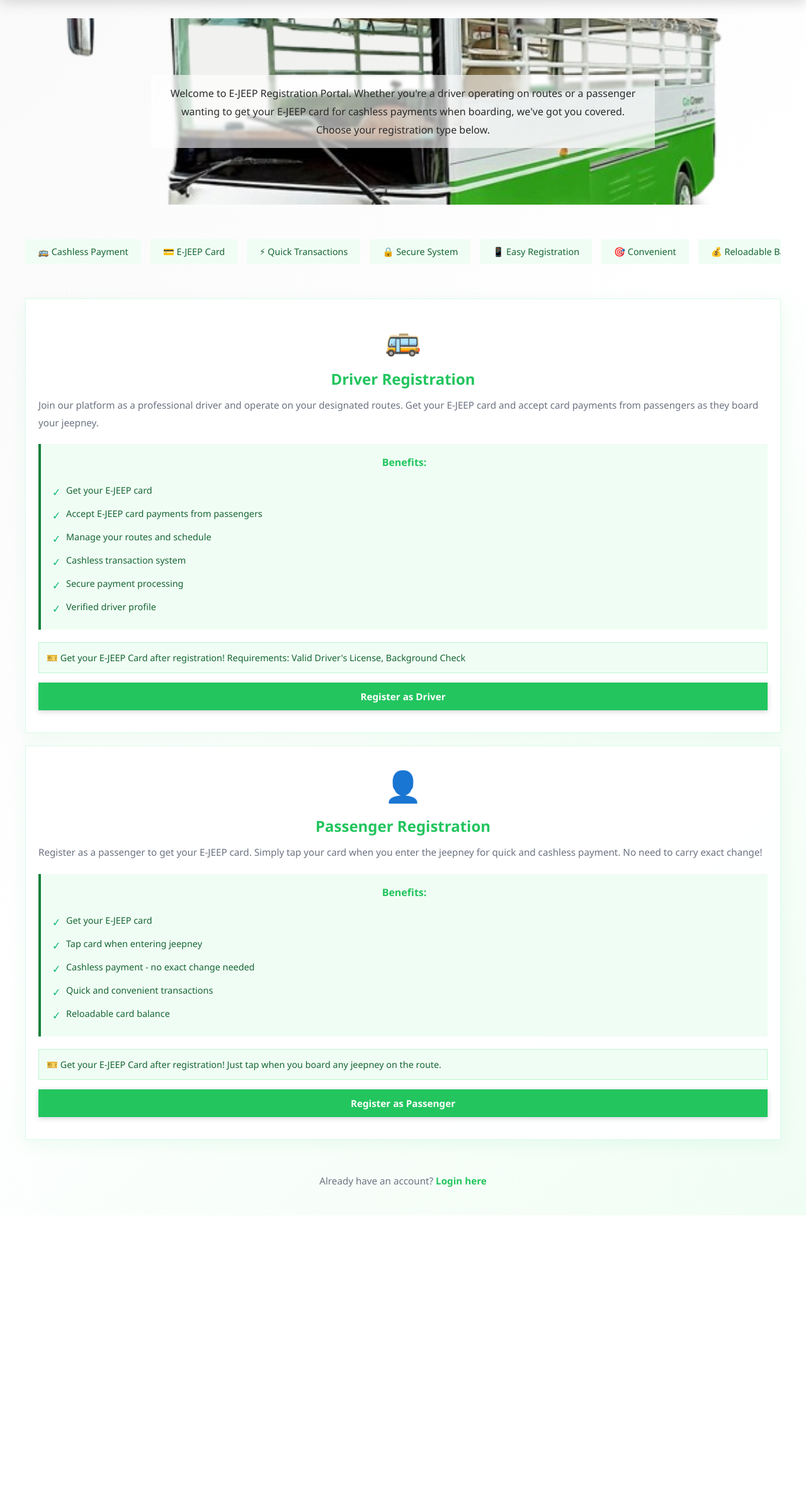
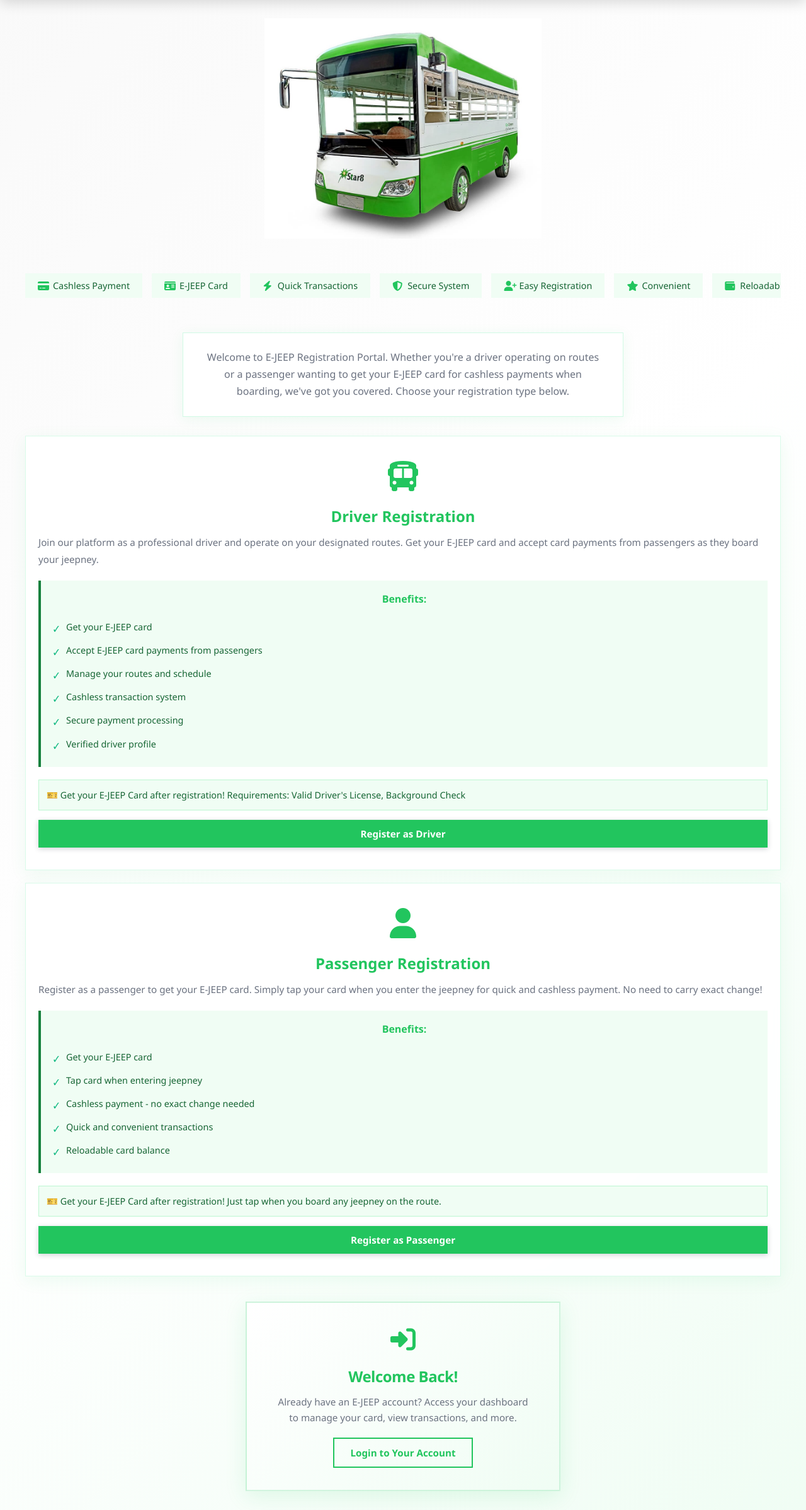
Before and after one commit to ejeeps/api, a PHP site: page / in a window 1280 px wide. Shown: the part 71-2469 px from the top of the page at 63% size. Before the commit the page ends 2001 px from the top, so only its background shows below. Run offline with PHP 8.4, Linux system fonts and the light colour scheme.

Commit message:
welcome page changes

```diff
--- a/assets/style/index.css
+++ b/assets/style/index.css
@@ -378,30 +378,41 @@ body {
 }
 
 .page-header {
-    text-align: center;
-
+    margin-bottom: 30px;
     animation: fadeIn 0.8s ease-out;
-    background-image: url('../images/login-bg.png');
-    background-size: cover;
+    background: url('../images/login-bg.jpg');
+    background-size: contain;
     background-position: center;
     background-repeat: no-repeat;
+    min-height: 500px;
+    height: auto;
+
+
     position: relative;
     overflow: hidden;
 }
 
 
 
+/* Description Section */
+.description-section {
+    text-align: center;
+    margin: 40px 0;
+    padding: 0 20px;
+}
+
 .page-description {
-    font-size: 1.15rem;
-    color: #2a2a2a;
-    line-height: 1.8;
-    max-width: 800px;
+    font-size: 1.1rem;
+    color: var(--text-light);
+    line-height: 1.7;
+    max-width: 700px;
     margin: 0 auto;
-
-    opacity: 1;
     font-weight: 500;
-
-    background: rgba(255, 255, 255, 0.605);
+    background: var(--bg-white);
+    padding: 30px 40px;
+    box-shadow: 0 4px 20px rgba(34, 197, 94, 0.08);
+    border: 1px solid var(--border-color);
+    animation: fadeIn 0.8s ease-out;
     padding: 20px 30px;
     backdrop-filter: blur(2px);
     -webkit-backdrop-filter: blur(5px);
@@ -438,15 +449,28 @@ body {
 
 .tag-item {
     flex-shrink: 0;
-    padding: 12px 24px;
+    padding: 12px 20px;
     background-color: var(--bg-light);
-
     color: var(--text-dark);
     font-size: 0.95rem;
     font-weight: 500;
     white-space: nowrap;
     transition: all 0.3s ease;
     cursor: default;
+    display: flex;
+    align-items: center;
+    gap: 8px;
+}
+
+.tag-icon {
+    color: var(--primary-color);
+    font-size: 1rem;
+    width: 16px;
+    text-align: center;
+}
+
+.tag-text {
+    font-weight: 500;
 }
 
 .tag-item:hover {
@@ -479,21 +507,6 @@ body {
 
 }
 
-.registration-card::before {
-    content: '';
-    position: absolute;
-    top: 0;
-    left: -100%;
-    width: 100%;
-    height: 100%;
-    background: linear-gradient(90deg, transparent, rgba(255, 255, 255, 0.4), transparent);
-    transition: left 0.5s;
-    z-index: 0;
-}
-
-.registration-card:hover::before {
-    left: 100%;
-}
 
 .registration-card > * {
     position: relative;
@@ -529,13 +541,13 @@ body {
     font-size: 3.5rem;
     margin-bottom: 20px;
     display: block;
-    animation: float 3s ease-in-out infinite;
-    transition: transform 0.3s ease;
+    transition: transform 0.2s ease;
+    color: var(--primary-color);
 }
 
 .registration-card:hover .registration-icon {
-    animation: pulse 1s ease-in-out infinite;
-    transform: scale(1.1);
+    transform: scale(1.05);
+    color: var(--hover-color);
 }
 
 .registration-title {
@@ -630,25 +642,7 @@ body {
     overflow: hidden;
 }
 
-.card-highlight::before {
-    content: '';
-    position: absolute;
-    top: 0;
-    left: -100%;
-    width: 100%;
-    height: 100%;
-    background: linear-gradient(90deg, transparent, rgba(34, 197, 94, 0.2), transparent);
-    transition: left 0.6s;
-}
 
-.registration-card:hover .card-highlight::before {
-    left: 100%;
-}
-
-.registration-card:hover .card-highlight {
-    transform: scale(1.02);
-    box-shadow: 0 2px 8px rgba(34, 197, 94, 0.2);
-}
 
 /* Buttons */
 .btn {
@@ -713,42 +707,84 @@ a:focus-visible {
     margin-top: 15px;
 }
 
-/* Login Link */
-.login-link {
-    margin-top: 50px;
-    padding: 20px;
-    text-align: center;
-    color: var(--text-light);
-    font-size: 1rem;
+/* Login Section */
+.login-section {
+    margin-top: 60px;
+    padding: 0 20px;
 }
 
-.login-link-text {
+.login-card {
+    background: linear-gradient(135deg, var(--bg-white) 0%, var(--bg-light) 100%);
+    backdrop-filter: blur(10px);
+    -webkit-backdrop-filter: blur(10px);
+    padding: 40px 30px;
+    text-align: center;
+    box-shadow: 0 8px 32px rgba(34, 197, 94, 0.12);
+    border: 2px solid rgba(34, 197, 94, 0.2);
+    max-width: 500px;
+    margin: 0 auto;
+    position: relative;
+    overflow: hidden;
+    transition: all 0.4s ease;
+}
+
+
+.login-card:hover {
+    box-shadow: 0 12px 30px rgba(34, 197, 94, 0.15);
+    border-color: var(--primary-color);
+}
+
+.login-card > * {
+    position: relative;
+    z-index: 1;
+}
+
+.login-icon {
+    font-size: 3rem;
+    margin-bottom: 20px;
+    display: block;
     color: var(--primary-color);
-    text-decoration: none;
+}
+
+.login-title {
+    font-size: 1.8rem;
+    font-weight: 700;
+    color: var(--primary-color);
+    margin-bottom: 15px;
+    letter-spacing: -0.5px;
+}
+
+.login-description {
+    font-size: 1rem;
+    color: var(--text-light);
+    line-height: 1.6;
+    margin-bottom: 25px;
+    max-width: 400px;
+    margin-left: auto;
+    margin-right: auto;
+}
+
+.btn-secondary {
+    background: transparent;
+    color: var(--primary-color);
+    border: 2px solid var(--primary-color);
+    padding: 14px 30px;
+    font-size: 1rem;
     font-weight: 600;
     transition: all 0.3s ease;
     position: relative;
-    display: inline-block;
+    overflow: hidden;
 }
 
-.login-link-text::after {
-    content: '';
-    position: absolute;
-    bottom: -2px;
-    left: 0;
-    width: 0;
-    height: 2px;
-    background-color: var(--hover-color);
-    transition: width 0.3s ease;
+
+.btn-secondary:hover {
+    background: var(--primary-color);
+    color: var(--bg-white);
+    border-color: var(--primary-color);
 }
 
-.login-link-text:hover::after {
-    width: 100%;
-}
-
-.login-link-text:hover {
-    color: var(--hover-color);
-    transform: translateX(5px);
+.btn-login {
+    min-width: 200px;
 }
 
 /* Responsive Design - Tablet */
@@ -909,9 +945,9 @@ a:focus-visible {
 
     }
 
-    .page-title {
-        font-size: 2.2rem;
-        margin-bottom: 15px;
+    .page-header {
+        min-height: 400px;
+
     }
 
     .page-description {
@@ -923,6 +959,16 @@ a:focus-visible {
     .taglist-scroller-container {
         margin: 30px 0;
         padding: 15px 0;
+    }
+
+    .description-section {
+        margin: 30px 0;
+        padding: 0 15px;
+    }
+
+    .page-description {
+        font-size: 1rem;
+        padding: 25px 30px;
     }
 
     .tag-item {
@@ -962,15 +1002,16 @@ a:focus-visible {
     }
 
     .registration-card:hover {
-        transform: translateY(-4px) scale(1.01);
+        transform: translateY(-2px);
     }
 
     .page-title {
         animation: fadeIn 0.6s ease-out 0.2s both;
     }
 
-    .page-title::after {
-        animation: fadeIn 0.4s ease-out 0.4s both;
+    .page-header {
+        min-height: 350px;
+
     }
 
     .page-description {
@@ -1026,9 +1067,33 @@ a:focus-visible {
         transform: translateX(3px);
     }
 
-    .login-link {
+    .login-section {
         margin-top: 40px;
-        padding: 15px;
+        padding: 0 15px;
+    }
+
+    .login-card {
+        padding: 30px 25px;
+    }
+
+    .login-icon {
+        font-size: 2.5rem;
+        margin-bottom: 15px;
+    }
+
+    .login-title {
+        font-size: 1.5rem;
+        margin-bottom: 12px;
+    }
+
+    .login-description {
+        font-size: 0.95rem;
+        margin-bottom: 20px;
+    }
+
+    .btn-login {
+        min-width: 180px;
+        padding: 12px 25px;
         font-size: 0.95rem;
     }
 
--- a/index.php
+++ b/index.php
@@ -84,6 +84,7 @@ if ($register === 'passenger') {
     <meta charset="UTF-8">
     <meta name="viewport" content="width=device-width, initial-scale=1.0, maximum-scale=5.0">
     <title>E-JEEP - Registration Portal</title>
+    <link rel="stylesheet" href="https://cdnjs.cloudflare.com/ajax/libs/font-awesome/6.4.0/css/all.min.css">
     <link rel="stylesheet" href="assets/style/index.css">
 
 
@@ -112,8 +113,59 @@ if ($register === 'passenger') {
     <!-- Main Content -->
     <div class="main-content">
         <div class="container">
+            <!-- Hero Jeepney Image -->
             <div class="page-header">
+                <!-- Pure jeepney background image display -->
+            </div>
 
+            <!-- Tag List Scroller -->
+            <div class="taglist-scroller-container">
+                <div class="taglist-scroller">
+                    <div class="tag-item">
+                        <i class="fas fa-credit-card tag-icon"></i>
+                        <span class="tag-text">Cashless Payment</span>
+                    </div>
+                    <div class="tag-item">
+                        <i class="fas fa-id-card tag-icon"></i>
+                        <span class="tag-text">E-JEEP Card</span>
+                    </div>
+                    <div class="tag-item">
+                        <i class="fas fa-bolt tag-icon"></i>
+                        <span class="tag-text">Quick Transactions</span>
+                    </div>
+                    <div class="tag-item">
+                        <i class="fas fa-shield-alt tag-icon"></i>
+                        <span class="tag-text">Secure System</span>
+                    </div>
+                    <div class="tag-item">
+                        <i class="fas fa-user-plus tag-icon"></i>
+                        <span class="tag-text">Easy Registration</span>
+                    </div>
+                    <div class="tag-item">
+                        <i class="fas fa-star tag-icon"></i>
+                        <span class="tag-text">Convenient</span>
+                    </div>
+                    <div class="tag-item">
+                        <i class="fas fa-wallet tag-icon"></i>
+                        <span class="tag-text">Reloadable Balance</span>
+                    </div>
+                    <div class="tag-item">
+                        <i class="fas fa-check-circle tag-icon"></i>
+                        <span class="tag-text">Verified Accounts</span>
+                    </div>
+                    <div class="tag-item">
+                        <i class="fas fa-route tag-icon"></i>
+                        <span class="tag-text">Route Management</span>
+                    </div>
+                    <div class="tag-item">
+                        <i class="fas fa-chart-bar tag-icon"></i>
+                        <span class="tag-text">Track Transactions</span>
+                    </div>
+                </div>
+            </div>
+
+            <!-- Description Section -->
+            <div class="description-section">
                 <p class="page-description">
                     Welcome to E-JEEP Registration Portal. Whether you're a driver operating on routes
                     or a passenger wanting to get your E-JEEP card for cashless payments when boarding,
@@ -121,26 +173,12 @@ if ($register === 'passenger') {
                 </p>
             </div>
 
-            <!-- Tag List Scroller -->
-            <div class="taglist-scroller-container">
-                <div class="taglist-scroller">
-                    <div class="tag-item">🚌 Cashless Payment</div>
-                    <div class="tag-item">💳 E-JEEP Card</div>
-                    <div class="tag-item">⚡ Quick Transactions</div>
-                    <div class="tag-item">🔒 Secure System</div>
-                    <div class="tag-item">📱 Easy Registration</div>
-                    <div class="tag-item">🎯 Convenient</div>
-                    <div class="tag-item">💰 Reloadable Balance</div>
-                    <div class="tag-item">✅ Verified Accounts</div>
-                    <div class="tag-item">🛣️ Route Management</div>
-                    <div class="tag-item">📊 Track Transactions</div>
-                </div>
-            </div>
-
         <div class="registration-types">
             <!-- Driver Registration Card -->
             <div class="registration-card">
-                <div class="registration-icon">🚌</div>
+                <div class="registration-icon">
+                    <i class="fas fa-bus"></i>
+                </div>
                 <h2 class="registration-title">Driver Registration</h2>
                 <p class="registration-description">
                     Join our platform as a professional driver and operate on your designated routes.
@@ -168,7 +206,9 @@ if ($register === 'passenger') {
 
             <!-- Passenger Registration Card -->
             <div class="registration-card">
-                <div class="registration-icon">👤</div>
+                <div class="registration-icon">
+                    <i class="fas fa-user"></i>
+                </div>
                 <h2 class="registration-title">Passenger Registration</h2>
                 <p class="registration-description">
                     Register as a passenger to get your E-JEEP card. Simply tap your card when you enter
@@ -194,8 +234,16 @@ if ($register === 'passenger') {
             </div>
         </div>
 
-            <div class="login-link">
-                Already have an account? <a href="index.php?login=1" class="login-link-text">Login here</a>
+            <!-- Login Section -->
+            <div class="login-section">
+                <div class="login-card">
+                    <div class="login-icon">
+                        <i class="fas fa-sign-in-alt"></i>
+                    </div>
+                    <h3 class="login-title">Welcome Back!</h3>
+                    <p class="login-description">Already have an E-JEEP account? Access your dashboard to manage your card, view transactions, and more.</p>
+                    <a href="index.php?login=1" class="btn btn-secondary btn-login">Login to Your Account</a>
+                </div>
             </div>
         </div>
     </div>
```
Also changed, not shown: other parts of assets/style/index.css (+98 -25 lines).
